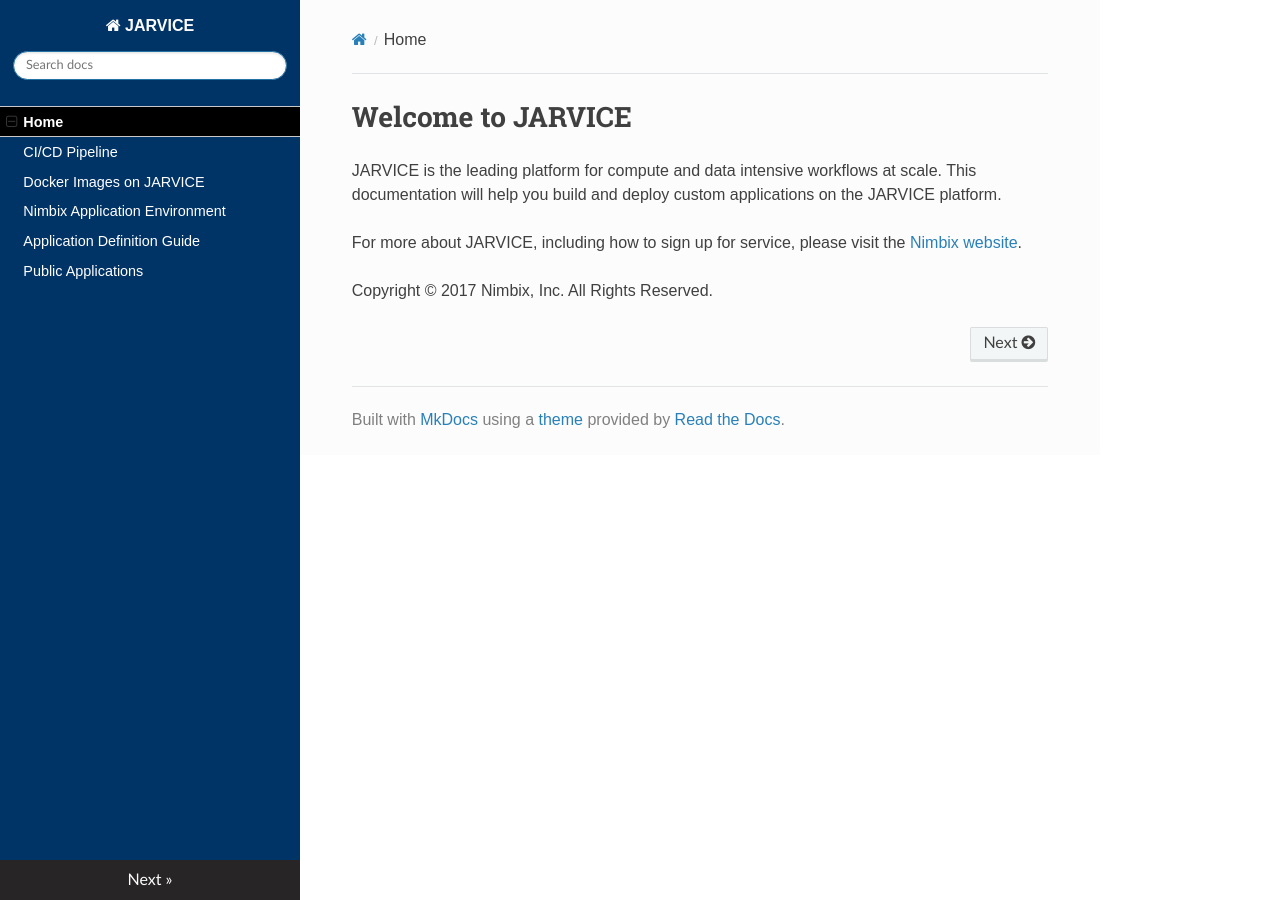
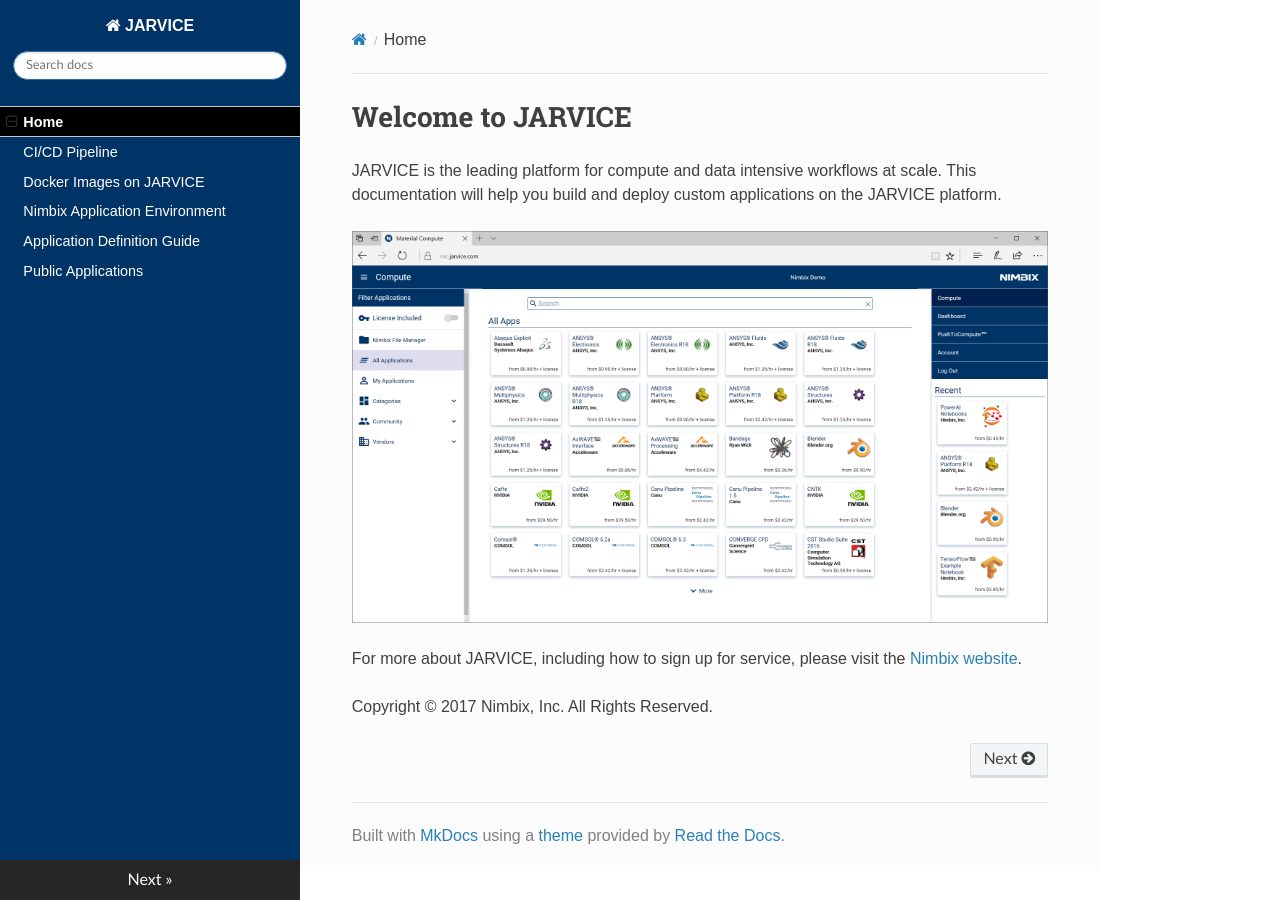
Before and after one commit to nimbix/jardoc, an MkDocs documentation site: the page built from docs/index.md, in a window 1280 px wide. Built offline with MkDocs 1.6.1, drawn with Linux system fonts in a browser that asks for light colours; nearby versions of some CDN libraries; old or Windows-style settings are respelled for this version of MkDocs.

Commit message:
added platform screenshot to welcome

```diff
--- a/docs/index.md
+++ b/docs/index.md
@@ -2,6 +2,8 @@
 
 JARVICE is the leading platform for compute and data intensive workflows at scale.  This documentation will help you build and deploy custom applications on the JARVICE platform.
 
+![JARVICE Material Compute](jarvice.png)
+
 For more about JARVICE, including how to sign up for service, please visit the [Nimbix website](https://www.nimbix.net).
 
 Copyright &copy; 2017 Nimbix, Inc.  All Rights Reserved.
```
Also changed, not shown: docs/jarvice.png (added).
